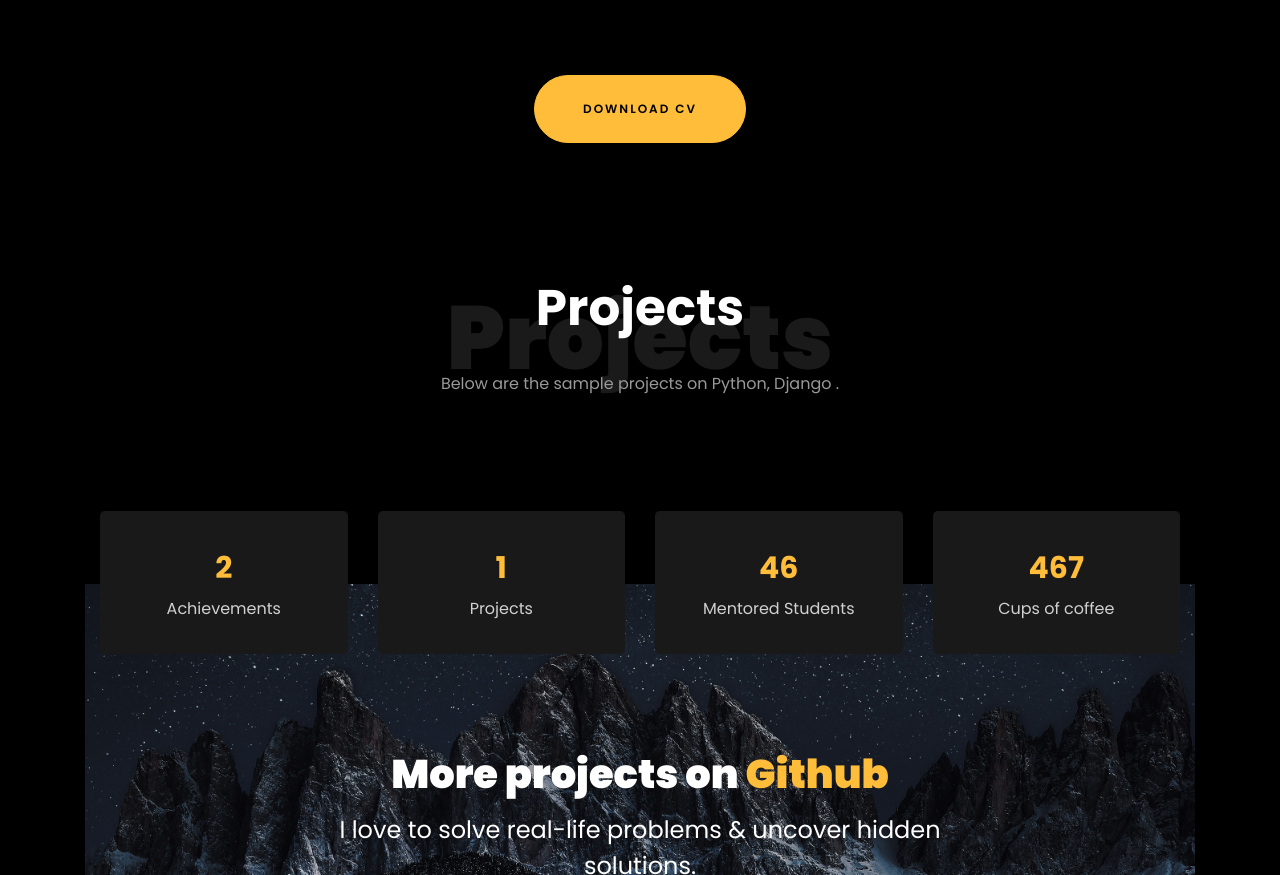
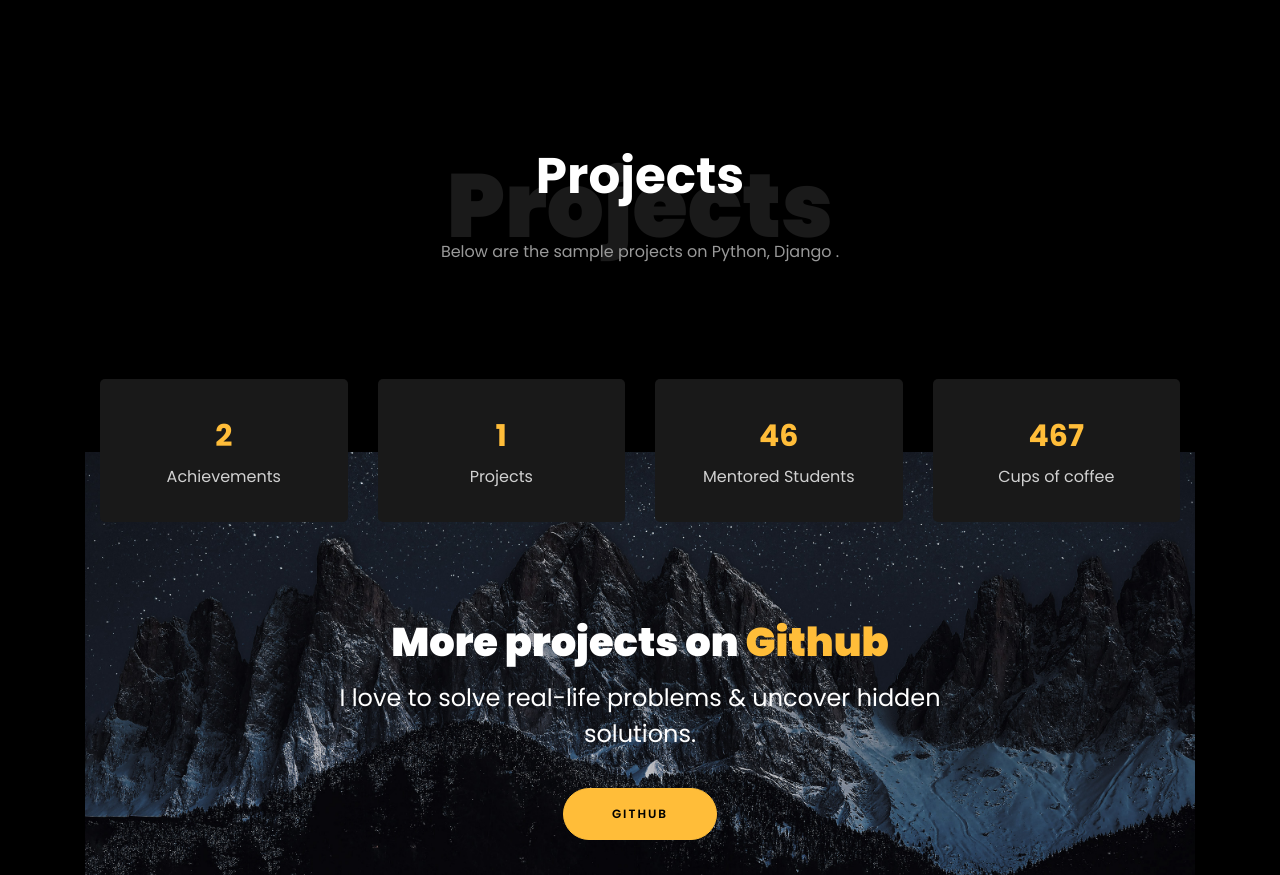
Before and after one commit to bishal9815/personal-portfolio, a plain HTML site: page index.html in a window 1280 px wide. Shown: the part 2901-3776 px from the top of the page. Drawn offline with Linux system fonts and the light colour scheme; files whose address does not match are found by name.

Commit message:
Update index.html

```diff
--- a/index.html
+++ b/index.html
@@ -365,13 +365,6 @@
     				</div>
 				</div>
     		</div>
-
-    		<div class="row justify-content-center mt-5">
-    			<div class="col-md-6 text-center ftco-animate">
-    				<p><a href="#" class="btn btn-primary py-4 px-5">Download CV</a></p>
-    			</div>
-    		</div>
-    	</div>
     </section>
 
 
```
